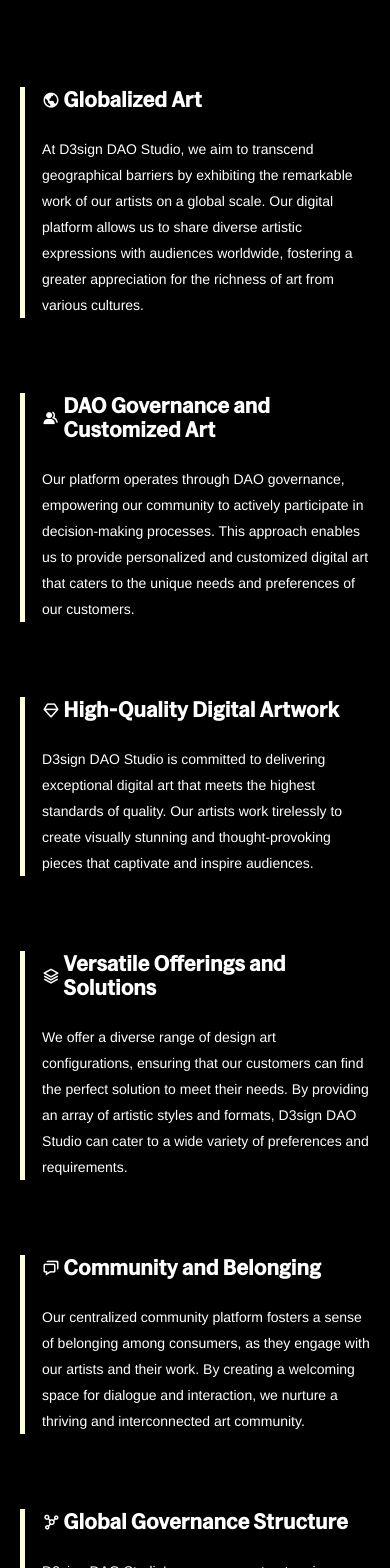
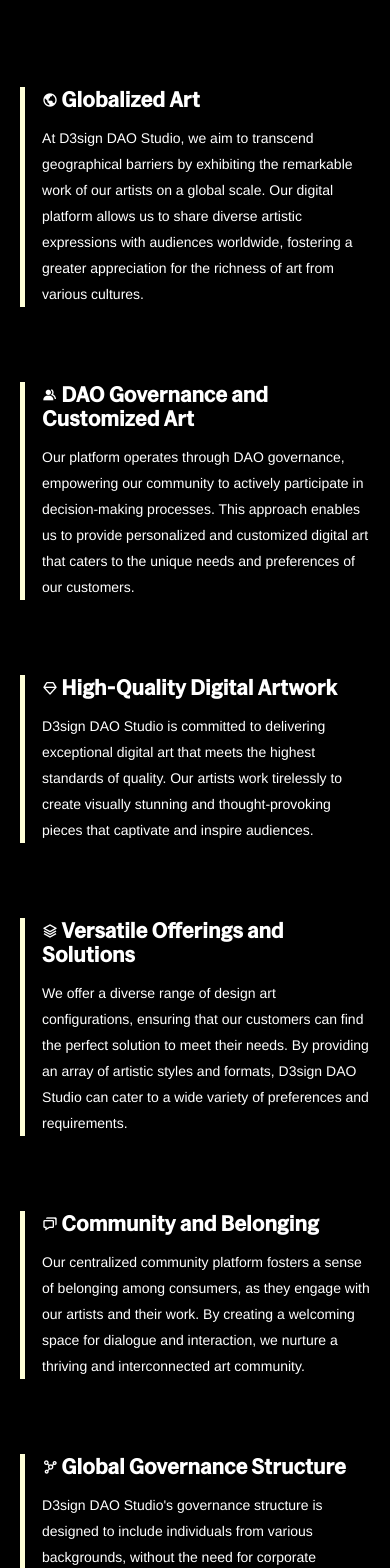
Before and after one commit to ehhdrud/d3sign-dao-studio, a React (Create React App) app: page /d3sign-dao-studio/whatson in a window 390 px wide. Shown: the part 380-1948 px from the top of the page. Built offline with nearby package versions, Linux system fonts and the light colour scheme.

Commit message:
230610-모바일레이아웃8차수정

```diff
--- a/src/components/headerComponents/categoryPage/WhatsOn.js
+++ b/src/components/headerComponents/categoryPage/WhatsOn.js
@@ -31,7 +31,7 @@
           <div className="about-body-item">
             <h2>
               <i className="bx bx-world"></i>
-              <span>Globalized Art</span>
+              Globalized Art
             </h2>
             <p>
               At D3sign DAO Studio, we aim to transcend geographical barriers by
@@ -43,8 +43,9 @@
           </div>
           <div className="about-body-item">
             <h2>
-              <i class="bx bxs-group"></i>
-              <span>DAO Governance and Customized Art</span>
+              <span>
+                <i class="bx bxs-group"></i>DAO Governance and Customized Art
+              </span>
             </h2>
             <p>
               Our platform operates through DAO governance, empowering our
@@ -56,8 +57,7 @@
           </div>
           <div className="about-body-item">
             <h2>
-              <i class="bx bx-diamond"></i>
-              <span>High-Quality Digital Artwork</span>
+              <i class="bx bx-diamond"></i>High-Quality Digital Artwork
             </h2>
             <p>
               D3sign DAO Studio is committed to delivering exceptional digital
@@ -68,8 +68,7 @@
           </div>
           <div className="about-body-item">
             <h2>
-              <i class="bx bx-layer"></i>
-              <span>Versatile Offerings and Solutions</span>
+              <i class="bx bx-layer"></i>Versatile Offerings and Solutions
             </h2>
             <p>
               We offer a diverse range of design art configurations, ensuring
@@ -81,8 +80,7 @@
           </div>
           <div className="about-body-item">
             <h2>
-              <i class="bx bx-chat"></i>
-              <span>Community and Belonging</span>
+              <i class="bx bx-chat"></i>Community and Belonging
             </h2>
             <p>
               Our centralized community platform fosters a sense of belonging
@@ -93,8 +91,7 @@
           </div>
           <div className="about-body-item">
             <h2>
-              <i class="bx bx-network-chart"></i>
-              <span>Global Governance Structure</span>
+              <i class="bx bx-network-chart"></i>Global Governance Structure
             </h2>
             <p>
               D3sign DAO Studio's governance structure is designed to include
@@ -113,8 +110,7 @@
         <div className="vision-body">
           <div className="vision-body-item">
             <h2>
-              <i class="bx bx-compass"></i>
-              <span>Accessibility</span>
+              <i class="bx bx-compass"></i>Accessibility
             </h2>
             <p>
               Allows you around the world to experience contemporary and pop art
@@ -123,8 +119,7 @@
           </div>
           <div className="vision-body-item">
             <h2>
-              <i class="bx bx-alarm-off"></i>
-              <span>Convenience</span>
+              <i class="bx bx-alarm-off"></i>Convenience
             </h2>
             <p>
               With 24/7 availability, you can explore and appreciate the art at
@@ -134,8 +129,7 @@
           </div>
           <div className="vision-body-item">
             <h2>
-              <i class="bx bxs-bulb"></i>
-              <span>Inspiration</span>
+              <i class="bx bxs-bulb"></i>Inspiration
             </h2>
             <p>
               By showing a variety of artistic expressions, D3sign DAO Studio
@@ -145,8 +139,7 @@
           </div>
           <div className="vision-body-item">
             <h2>
-              <i class="bx bx-book"></i>
-              <span>Education</span>
+              <i class="bx bx-book"></i>Education
             </h2>
             <p>
               Our art community serves as a valuable educational resource that
@@ -158,8 +151,7 @@
           </div>
           <div className="vision-body-item">
             <h2>
-              <i class="bx bx-gift"></i>
-              <span>Community rewards</span>
+              <i class="bx bx-gift"></i>Community rewards
             </h2>
             <p>
               We are offering financial rewards to each other's art community
--- a/src/styles/faq.css
+++ b/src/styles/faq.css
@@ -19,7 +19,6 @@
 .faq h2 {
   font-size: 2.5vw;
   animation: fade-in 0.5s ease-in-out forwards;
-  font-family: GT-Super-Display-Light-Trial;
   margin-bottom: 2vw;
 }
 
@@ -73,22 +72,24 @@
   }
 
   .faq h2 {
-    font-size: 18px;
-    line-height: 21.6px;
+    font-size: 20px;
+    line-height: 26.4px;
     margin-bottom: 28px;
   }
 
   .faq details summary {
     font-size: 14px;
-    line-height: 28px;
-    margin: 10px 0 10px 15px;
+    line-height: 16.8px;
+    margin: 15px 0 15px 0px;
   }
 
   .faq details p {
     font-size: 12px;
     line-height: 14.4px;
-    margin-left: 16.5px;
-    padding-left: 20px;
+    /* margin-left: 16.5px;
+    padding-left: 20px; */
+    margin-left: 4px;
+    padding-left: 10px;
     border-left: 2px solid #bbbbbb;
   }
 
--- a/src/styles/whatsOn.css
+++ b/src/styles/whatsOn.css
@@ -9,19 +9,18 @@
 .whatson p {
   font-size: 1.4vw;
   animation: fade-in 1.5s ease-in-out forwards;
-  line-height: 2.5vw;
+  line-height: 2.1vw;
 }
 
 .whatson h2 {
-  display: flex;
-  align-items: center;
+  display: inline;
   margin-top: 2vw;
   font-size: 2.5vw;
   animation: fade-in 0.5s ease-in-out forwards;
 }
 
 .whatson h2 i {
-  font-size: 2.5vw;
+  font-size: 2vw;
 }
 
 .whatson .bx {
@@ -50,6 +49,10 @@
 
 .about .about-body .about-body-item:nth-child(1) {
   margin-top: 7%;
+}
+
+.about .about-body .about-body-item p {
+  margin-bottom: 0px;
 }
 
 .vision .vision-head h1 {
@@ -91,13 +94,13 @@
 
   .whatson h2 {
     font-size: 20px;
-    margin: 0;
+    margin: 0px;
     margin-bottom: 25px;
   }
 
   .whatson h2 i {
-    font-size: 18px;
-    padding-top: 1px;
+    font-size: 16px;
+    max-height: max-content;
   }
 
   .whatson p {
```
